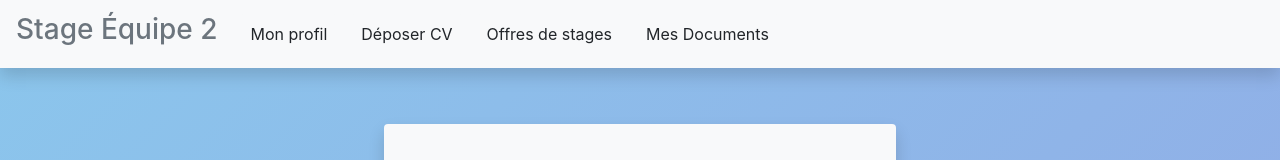
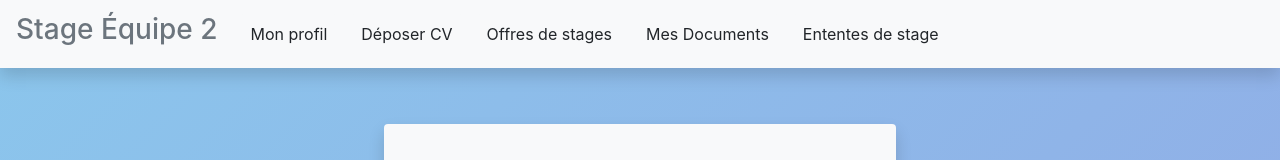
Before and after one commit to NicolasH-L/420-565-A21_ProjetIntegre_Equipe2, a React (Create React App) app in the folder React/projet_integre_equipe2/: page /StudentSignContract in a window 1280 px wide. Shown: the top 160 px of the page. Built offline with nearby package versions, Linux system fonts and the light colour scheme.

Commit message:
EQ2-14 - Frontend: Ajout d'un bouton Ententes de stage dans le navbar pour l'étudiant afin que ce dernier regarde le contrat

```diff
--- a/React/projet_integre_equipe2/src/components/StudentNavbar.js
+++ b/React/projet_integre_equipe2/src/components/StudentNavbar.js
@@ -36,6 +36,10 @@ const StudentNavbar = ({ useStudent }) => {
         history.push("/Student", historyState)
     }
 
+    const goToContract = () => {
+        history.push("/StudentSignContract", historyState)
+    }
+
     const verifyCvValidity = async (matricule) => {
         const res = await fetch('http://localhost:8888/students/valid-cv/' + matricule)
         return await res.json()
@@ -62,6 +66,9 @@ const StudentNavbar = ({ useStudent }) => {
                         <li className="nav-item mx-2">
                             <button className="nav-link btn btn-light" type="button" onClick={() =>goToMyDocuments()}>Mes Documents</button>
                         </li>
+                        <li className="nav-item mx-2">
+                            <button className="nav-link btn btn-light" type="button" onClick={() =>goToContract()}>Ententes de stage</button>
+                        </li>
                     </ul>
                 </div>
             </nav>
```
